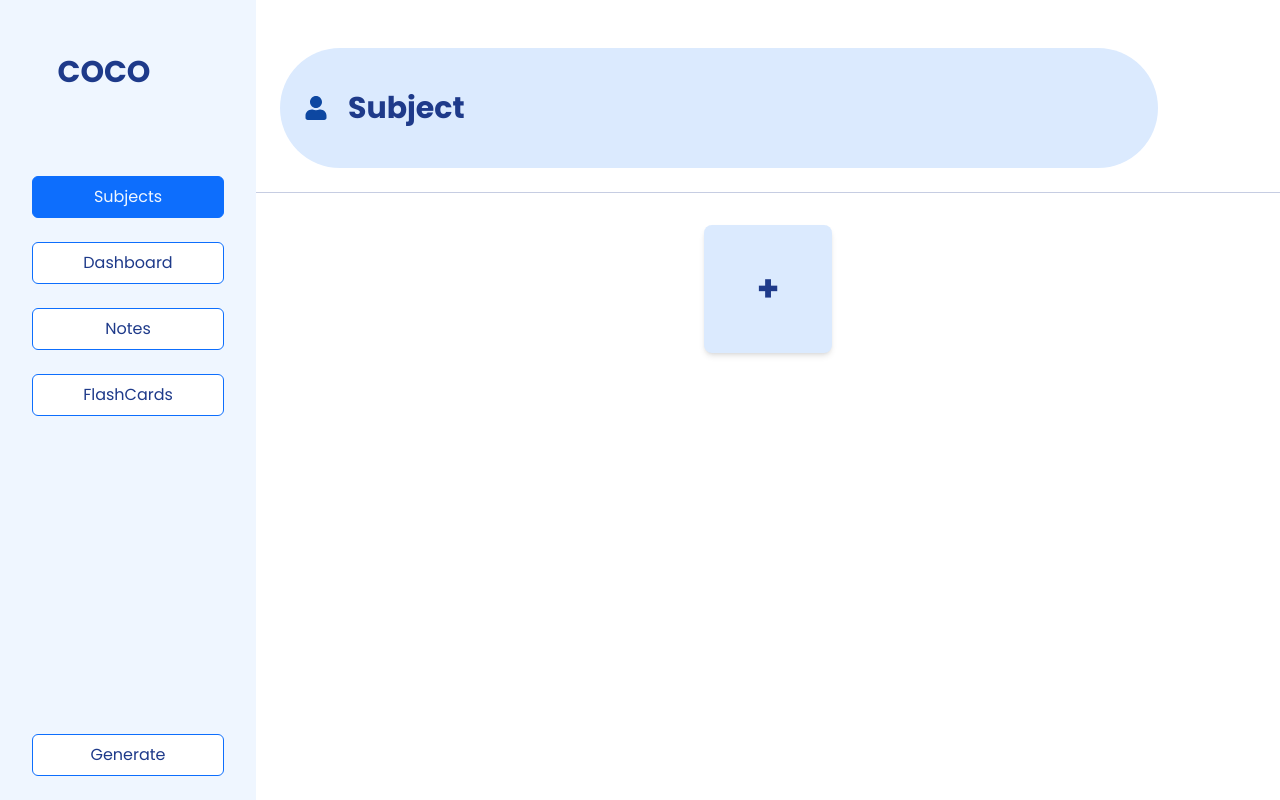
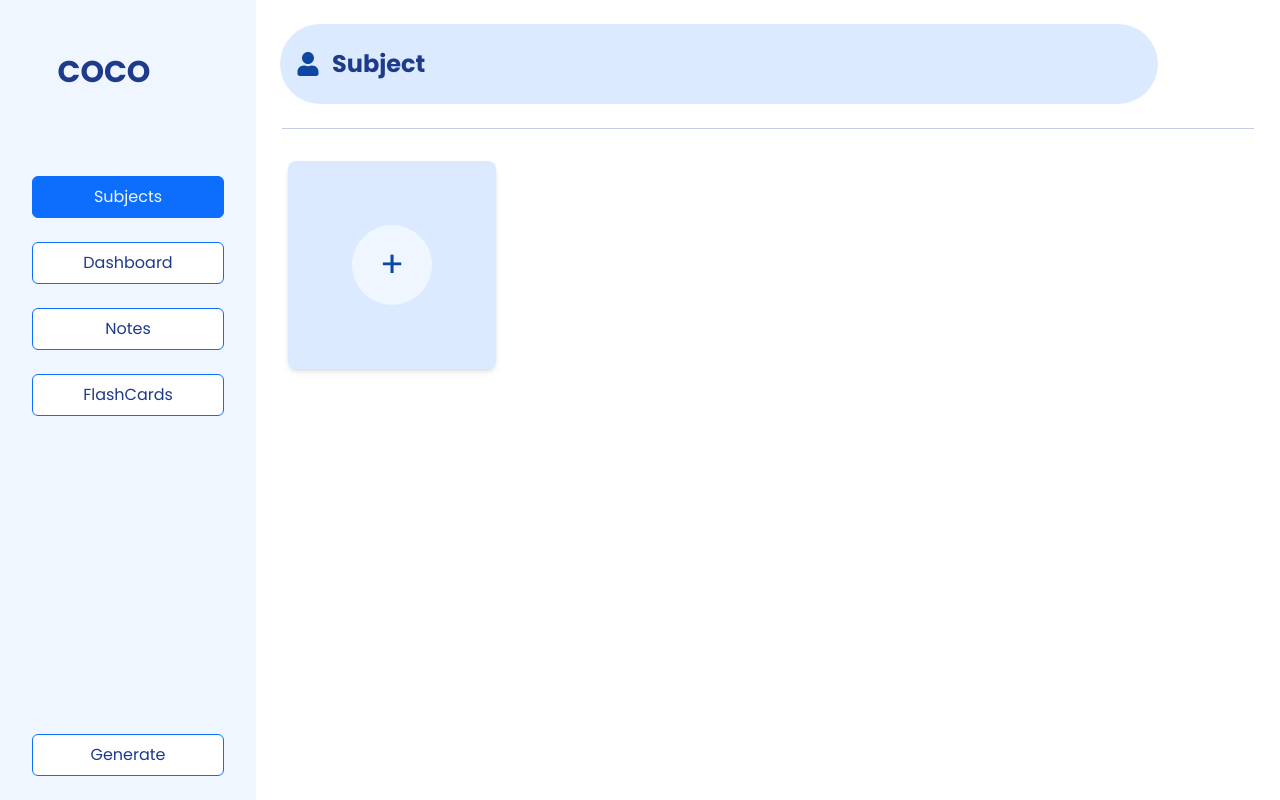
Before and after one commit to Hritik-Thapa/coco, a React (Vite) app in the folder frontend/: page /subjects in a window 1280 px wide. Built offline with nearby package versions, Linux system fonts and the light colour scheme; a web font is replaced by a local one.

Commit message:
Subject done

```diff
--- a/frontend/src/components/Subjects.jsx
+++ b/frontend/src/components/Subjects.jsx
@@ -3,19 +3,24 @@ import { FaUser } from "react-icons/fa";
 
 const Subjects = () => {
   return (
-    <div className="w-[80%] h-screen">
-      <div className="flex-1 flex flex-col p-6">
-        <div className="flex items-center mb-4"></div>{" "}
-        <div className="p-4 bg-blue-100 flex gap-1 items-center rounded-full w-[90%] h-[15vh]">
-          <FaUser className="text-blue-900 text-2xl" />
-          <h1 className="text-blue-900 text-3xl font-bold ml-4">Subject</h1>
+    <div className="w-[80%] h-screen ">
+      <div className="flex-col flex items-center justify-center">
+        <div className="flex-1 flex flex-col p-4 w-[100%]">
+          <div className=" bg-blue-100 flex gap-1 items-center rounded-full w-[90%] h-[10vh]">
+            <FaUser className="text-blue-900 text-2xl ml-4" />
+            <h1 className="text-blue-900 text-2xl font-bold ml-2">Subject</h1>
+          </div>
         </div>
+        <hr className="border-blue-900 w-[95%] " />
       </div>
-      <hr className="border-blue-900" />
 
-      <div className="mt-8 flex justify-center">
-        <div className="w-32 h-32 flex items-center justify-center bg-blue-100 rounded-lg shadow-md hover:shadow-lg">
-          <div className="text-blue-900 text-4xl font-bold">+</div>
+      <div className="m-8 flex justify-start">
+        <div className="w-52 h-52 flex items-center justify-center bg-blue-100 rounded-lg shadow-md hover:shadow-lg">
+          <div className="text-blue-900 text-4xl ">
+            <div className="w-20 h-20 bg-blue-50 rounded-full flex items-center justify-center">
+              +
+            </div>
+          </div>
         </div>
       </div>
     </div>
```
